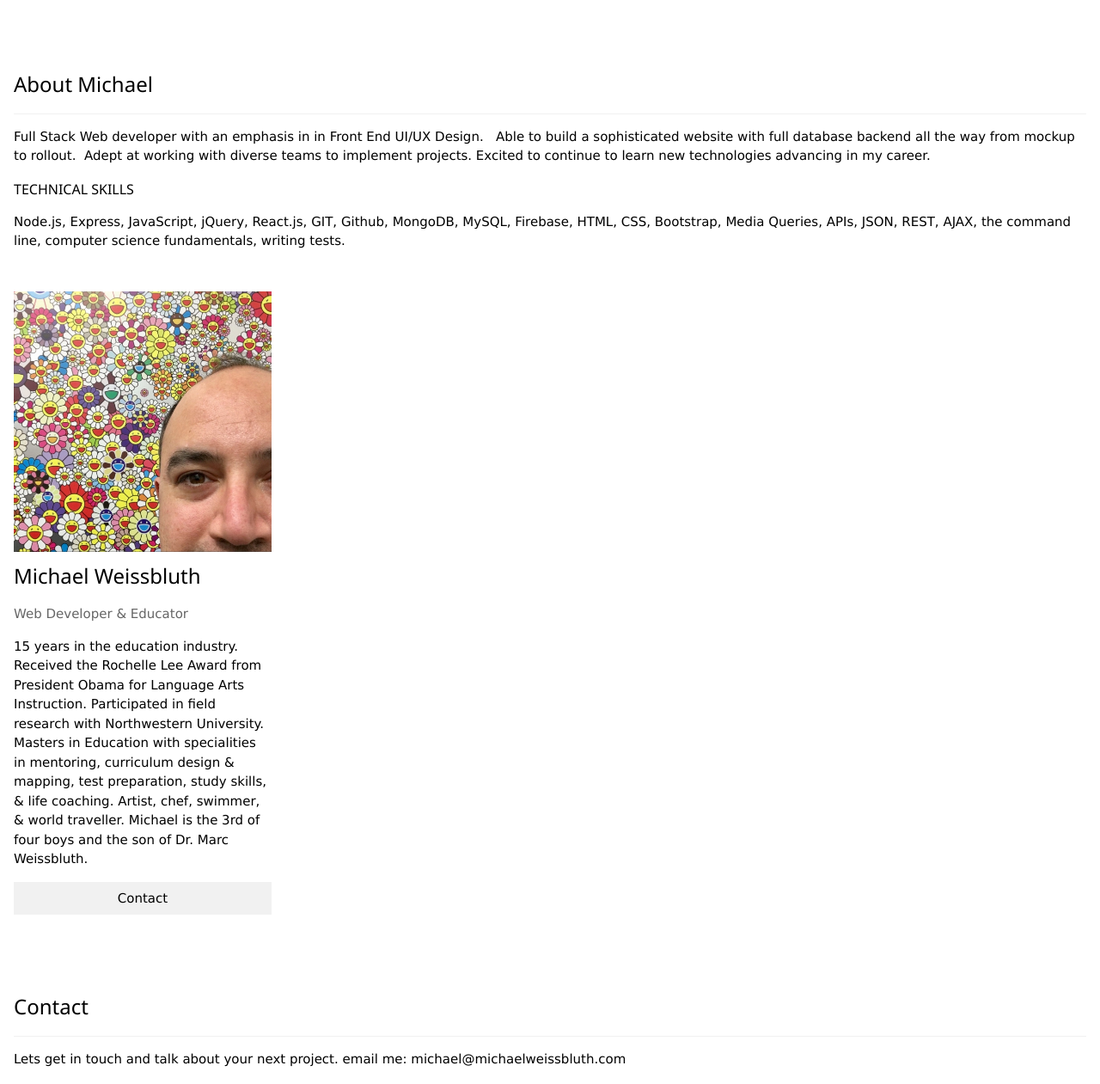
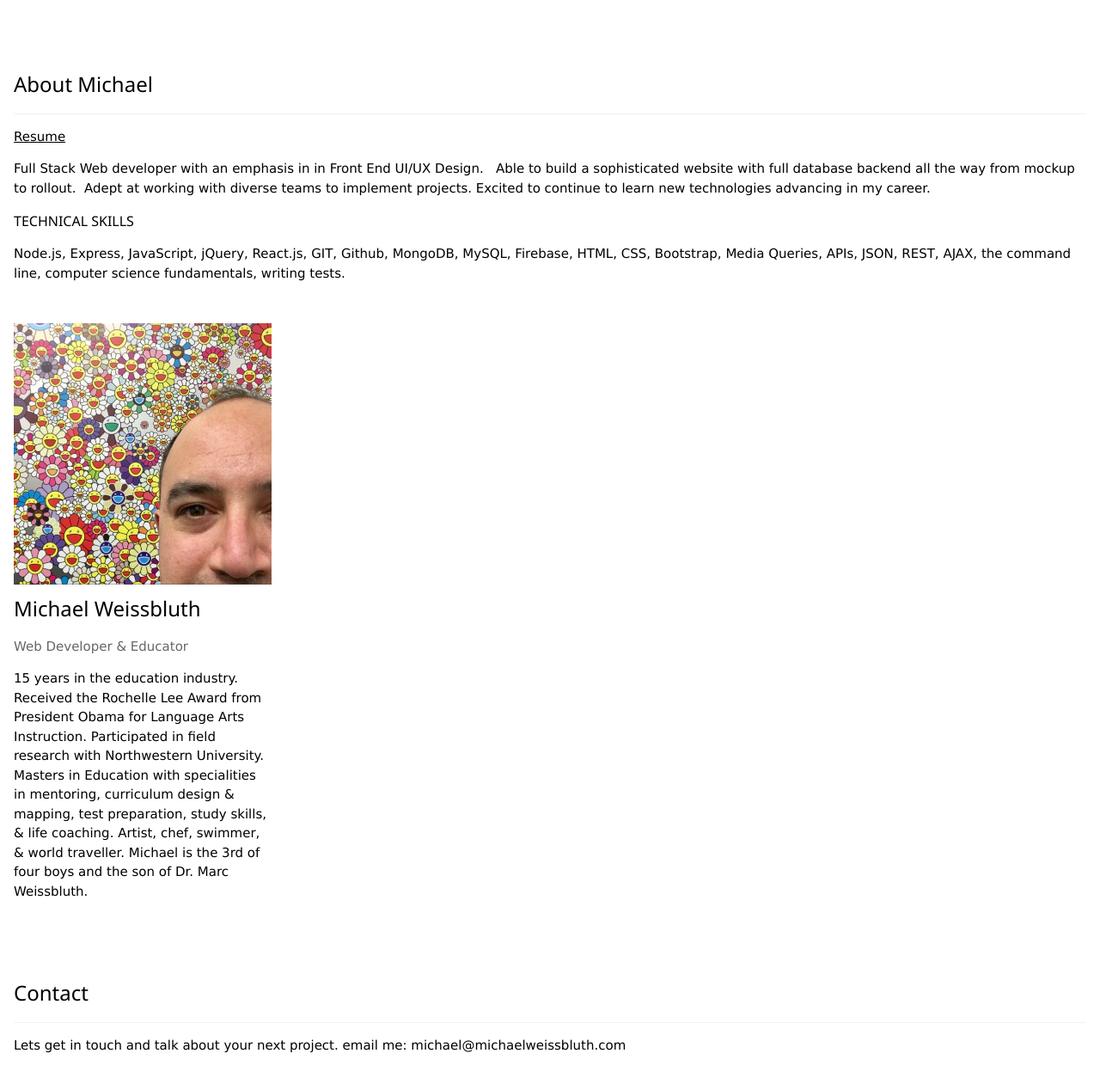
Before and after one commit to mikeweissbluth/portfolio, a plain HTML site: page index.html in a window 1280 px wide. Shown: the part 2997-4258 px from the top of the page at 86% size. Drawn offline with nearby package versions, Linux system fonts and the light colour scheme; some packages are replaced by stand-ins of ours.

Commit message:
few finishing touches

```diff
--- a/index.html
+++ b/index.html
@@ -66,6 +66,11 @@
   <!-- About Section -->
   <div class="w3-container w3-padding-32" id="about">
     <h3 class="w3-border-bottom w3-border-light-grey w3-padding-16">About Michael</h3>
+    <p>
+      <a href="./assets/PdfResume_April2018.pdf">
+        Resume
+      </a>
+    </p>
     <p>Full Stack Web developer with an emphasis in in Front End UI/UX Design.   Able to build a sophisticated website with full database backend all the way from mockup to rollout.  Adept at working with diverse teams to implement projects.  Excited to continue to learn new technologies advancing in my career.
     </p>
     <h6>TECHNICAL SKILLS</h6>
@@ -78,7 +83,7 @@
       <h3>Michael Weissbluth </h3>
       <p class="w3-opacity">Web Developer & Educator</p>
       <p>15 years in the education industry. Received the Rochelle Lee Award from President Obama for Language Arts Instruction. Participated in field research with Northwestern University. Masters in Education with specialities in mentoring, curriculum design & mapping, test preparation, study skills, & life coaching. Artist, chef, swimmer, & world traveller. Michael is the 3rd of four boys and the son of Dr. Marc Weissbluth.</p>
-      <p><button class="w3-button w3-light-grey w3-block">Contact</button></p>
+
     </div>
 
 
```
Also changed, not shown: 2 other files.
